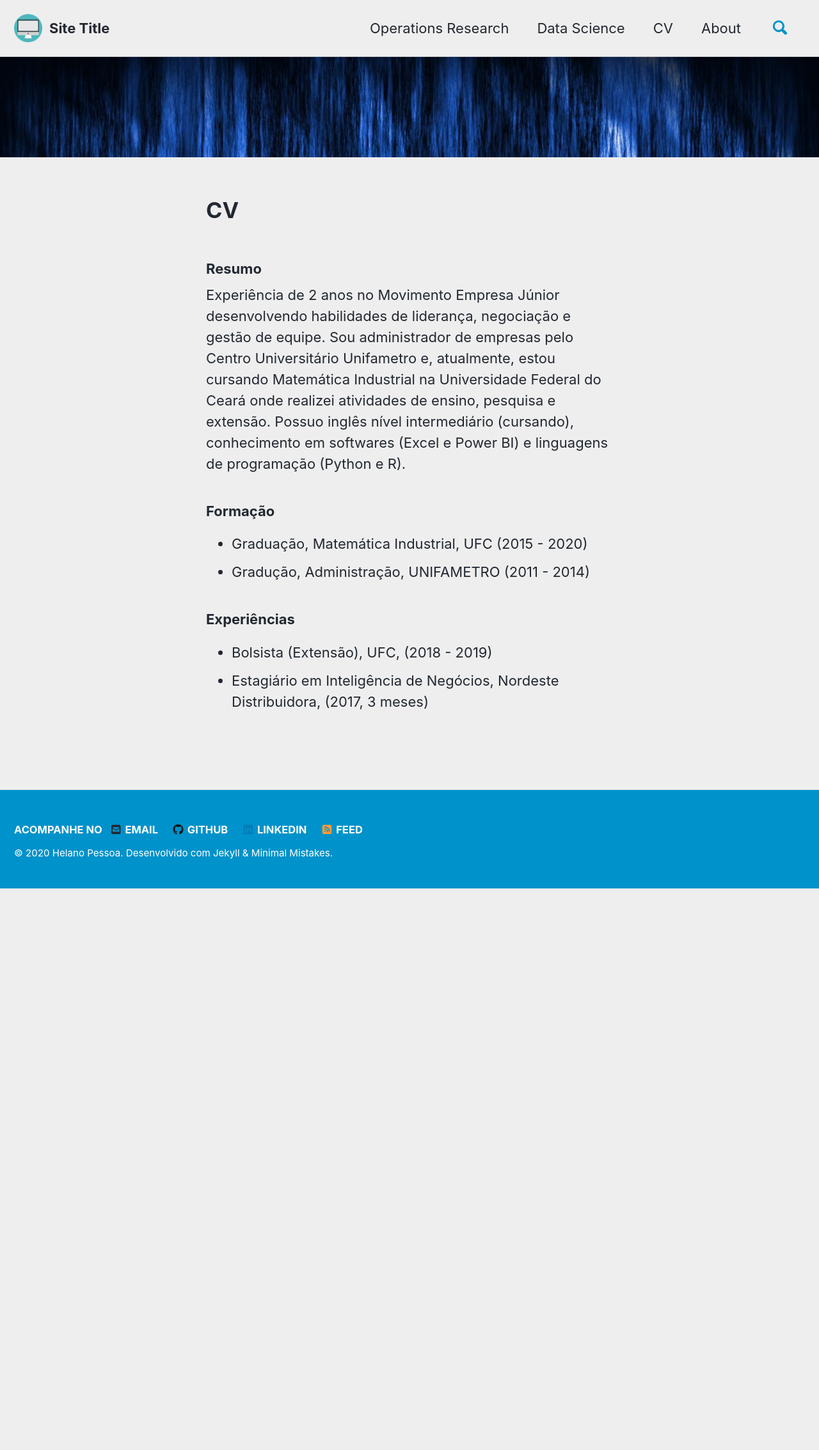
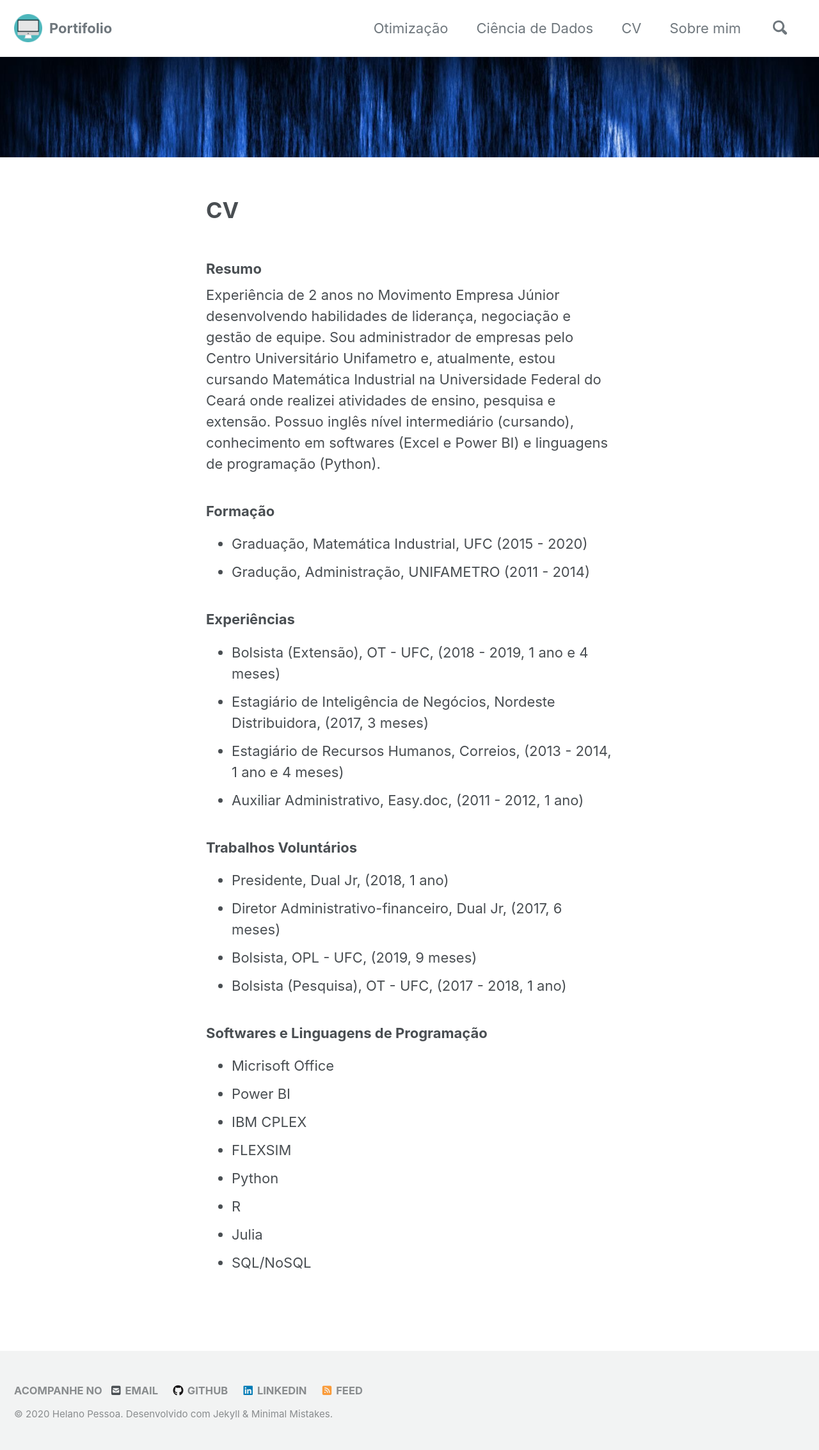
Before and after one commit to helano-pessoa/helano-pessoa.github.io, a Jekyll site: the page built from _pages/cv.md, in a window 1280 px wide. Shown: the whole page at 64% size. Built offline with Jekyll 4.4.1, drawn with Linux system fonts in a browser that asks for light colours; cached includes are drawn as plain includes; nearby versions of some CDN libraries; before the commit the page ends 1389 px from its top, so only the background shows below that.

```diff
--- a/_config.yml
+++ b/_config.yml
@@ -12,19 +12,19 @@
 
 theme                    : "minimal-mistakes-jekyll"
 # remote_theme           : "mmistakes/minimal-mistakes"
-minimal_mistakes_skin    : "air" # "default", "air", "aqua", "contrast", "dark", "dirt", "neon", "mint", "plum", "sunrise"
+minimal_mistakes_skin    : "default" # "default", "air", "aqua", "contrast", "dark", "dirt", "neon", "mint", "plum", "sunrise"
 
 # Site Settings
 locale                   : "pt-BR"
-title                    : "Site Title"
+title                    : "Portifolio"
 title_separator          : "|"
 subtitle                 : # site tagline that appears below site title in masthead
 name                     : "Helano Pessoa"
-description              : "Portifólio."
+description              : "Portifólio"
 url                      : # the base hostname & protocol for your site e.g. "https://mmistakes.github.io"
 baseurl                  : # the subpath of your site, e.g. "/blog"
 repository               : # GitHub username/repo-name e.g. "mmistakes/minimal-mistakes"
-teaser                   : "/assets/images/01_princeton.jpg" # path of fallback teaser image, e.g. "/assets/images/500x300.png"
+teaser                   : "/assets/images/blue.jpg" # path of fallback teaser image, e.g. "/assets/images/500x300.png"
 logo                     : "/assets/images/favicon_computer.ico" # path of logo image to display in the masthead, e.g. "/assets/images/88x88.png"
 masthead_title           : # overrides the website title displayed in the masthead, use " " for no title
 # breadcrumbs            : false # true, false (default)
--- a/_data/navigation.yml
+++ b/_data/navigation.yml
@@ -1,9 +1,9 @@
 main:
-  - title: "Operations Research"
+  - title: "Otimização"
     url: /operations-research/
-  - title: "Data Science"
+  - title: "Ciência de Dados"
     url: /data-science/
   - title: "CV"
     url: /cv/
-  - title: "About"
+  - title: "Sobre mim"
     url: /about/
--- a/_pages/cv.md
+++ b/_pages/cv.md
@@ -7,7 +7,7 @@ header:
 
 ### Resumo
 
-Experiência de 2 anos no Movimento Empresa Júnior desenvolvendo habilidades de liderança, negociação e gestão de equipe. Sou  administrador de empresas pelo Centro Universitário Unifametro e, atualmente, estou cursando Matemática Industrial na Universidade Federal do Ceará onde realizei atividades de ensino, pesquisa e extensão. Possuo inglês nível intermediário (cursando), conhecimento em softwares (Excel e Power BI) e linguagens de programação (Python e R).
+Experiência de 2 anos no Movimento Empresa Júnior desenvolvendo habilidades de liderança, negociação e gestão de equipe. Sou  administrador de empresas pelo Centro Universitário Unifametro e, atualmente, estou cursando Matemática Industrial na Universidade Federal do Ceará onde realizei atividades de ensino, pesquisa e extensão. Possuo inglês nível intermediário (cursando), conhecimento em softwares (Excel e Power BI) e linguagens de programação (Python).
 
 ### Formação
 
@@ -16,5 +16,25 @@ Experiência de 2 anos no Movimento Empresa Júnior desenvolvendo habilidades de
 
 ### Experiências
 
-- Bolsista (Extensão), UFC, (2018 - 2019)
-- Estagiário em Inteligência de Negócios, Nordeste Distribuidora, (2017, 3 meses)
+- Bolsista (Extensão), OT - UFC, (2018 - 2019, 1 ano e 4 meses)
+- Estagiário de Inteligência de Negócios, Nordeste Distribuidora, (2017, 3 meses)
+- Estagiário de Recursos Humanos, Correios, (2013 - 2014, 1 ano e 4 meses)
+- Auxiliar Administrativo, Easy.doc, (2011 - 2012, 1 ano)
+
+### Trabalhos Voluntários
+
+- Presidente, Dual Jr, (2018, 1 ano)
+- Diretor Administrativo-financeiro, Dual Jr, (2017, 6 meses)
+- Bolsista, OPL - UFC, (2019, 9 meses)
+- Bolsista (Pesquisa), OT - UFC, (2017 - 2018, 1 ano)
+
+### Softwares e Linguagens de Programação
+
+- Micrisoft Office
+- Power BI
+- IBM CPLEX
+- FLEXSIM
+- Python
+- R
+- Julia
+- SQL/NoSQL
```
Also changed, not shown: _pages/data_science.md (+1 -1 lines), _posts/2020-01-28-hello-julia.md (deleted, +0 -17 lines), _posts/2020-02-14-contrucao.md (added, +12 -0 lines).
